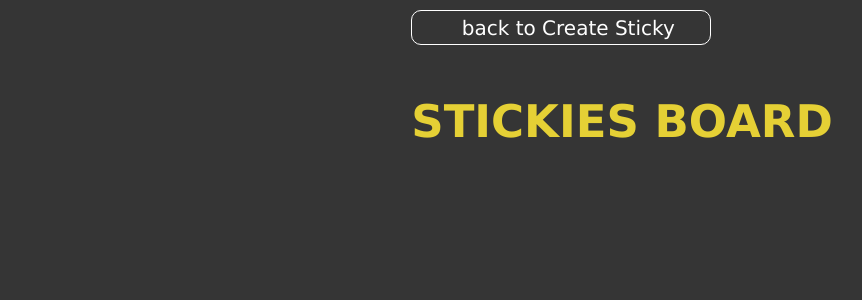
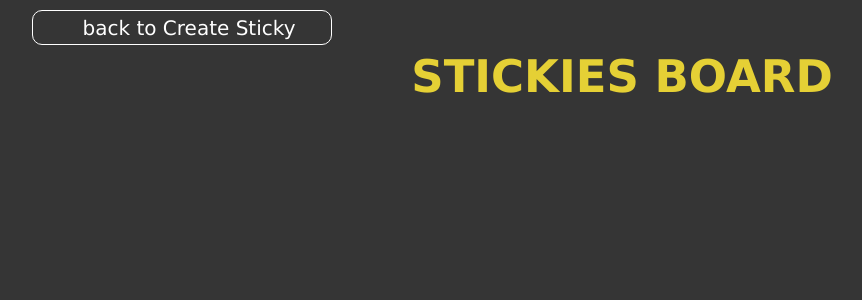
Before and after one commit to BrianLupu93/sticky-todo, a React (Create React App) app: page /stickies-board in a window 1280 px wide. Shown: the top 300 px of the page, without its empty margins (18-880 px from the left). Built offline with nearby package versions, Linux system fonts and the light colour scheme.

Commit message:
style adjust

```diff
--- a/src/components/edit-form/EditForm.jsx
+++ b/src/components/edit-form/EditForm.jsx
@@ -143,7 +143,12 @@ const EditForm = ({ stickies, setStickies }) => {
   };
 
   return (
-    <div>
+    <>
+      <div className="app-header">
+        <h1 className="app-title">My sticky Notes</h1>
+        <h2 className="app-subtitle">Create - Track - Keep</h2>
+        <h4 className="app-subtitle2">EDIT YOUR STICKY</h4>
+      </div>
       <form
         action="submit"
         className="sticky-form"
@@ -206,7 +211,7 @@ const EditForm = ({ stickies, setStickies }) => {
           </div>
         </div>
       </form>
-    </div>
+    </>
   );
 };
 
--- a/src/components/stickies-board/StickiesBoard.css
+++ b/src/components/stickies-board/StickiesBoard.css
@@ -8,7 +8,7 @@ body {
 
 .month-container {
   display: flex;
-  max-width: 1410px;
+  width: 1410px;
   overflow-x: scroll;
 }
 
@@ -19,8 +19,9 @@ body {
   border-bottom: 0.5px solid green;
 }
 .to-sticky-btn {
-  margin-top: 10px;
-
+  position: fixed;
+  top: 10px;
+  left: 50px;
   display: flex;
   justify-items: start;
 }
```
